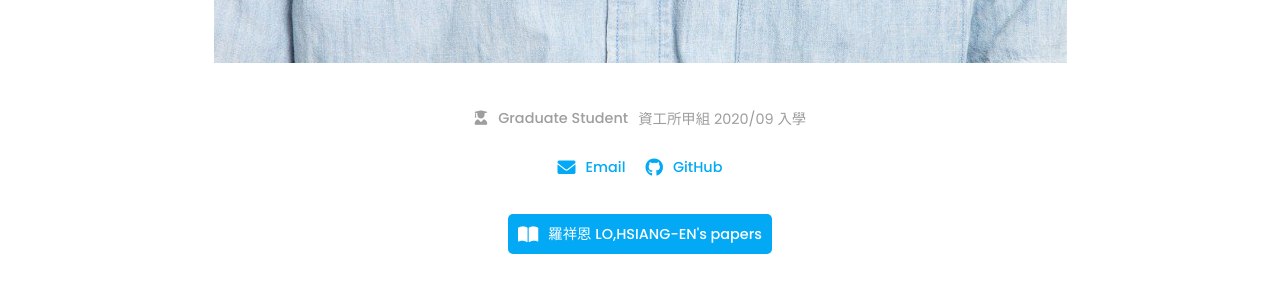
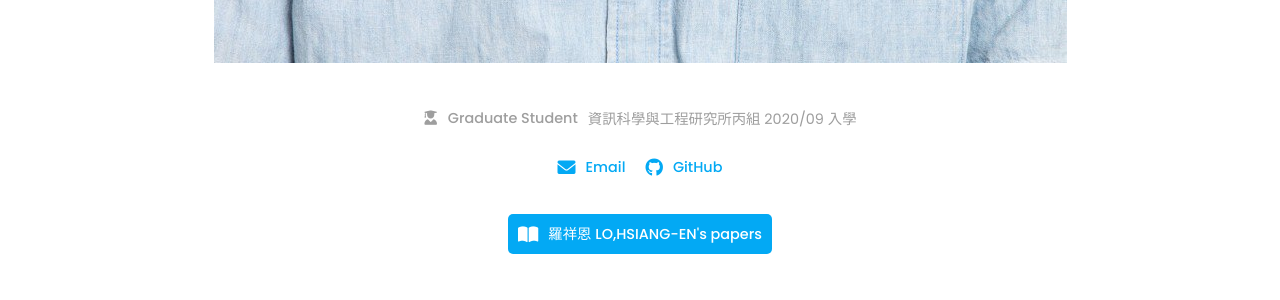
Before and after one commit to NYCU-PLAS/NYCU-PLAS.github.io, a Jekyll site: the page built from _members/LO-HSIANG-EN.md, in a window 1280 px wide. Shown: the part 1474-1774 px from the top of the page. Built offline with Jekyll 4.4.1, drawn with Linux system fonts in a browser that asks for light colours.

Commit message:
kirakira: update info

```diff
--- a/_members/LO-HSIANG-EN.md
+++ b/_members/LO-HSIANG-EN.md
@@ -1,7 +1,7 @@
 ---
 name: 羅祥恩 LO,HSIANG-EN
 image: images/students/2022-09-09 14.24.54.jpg
-description: 資工所甲組 2020/09 入學
+description: 資訊科學與工程研究所丙組 2020/09 入學
 role: grad
 aliases:
   -
```
